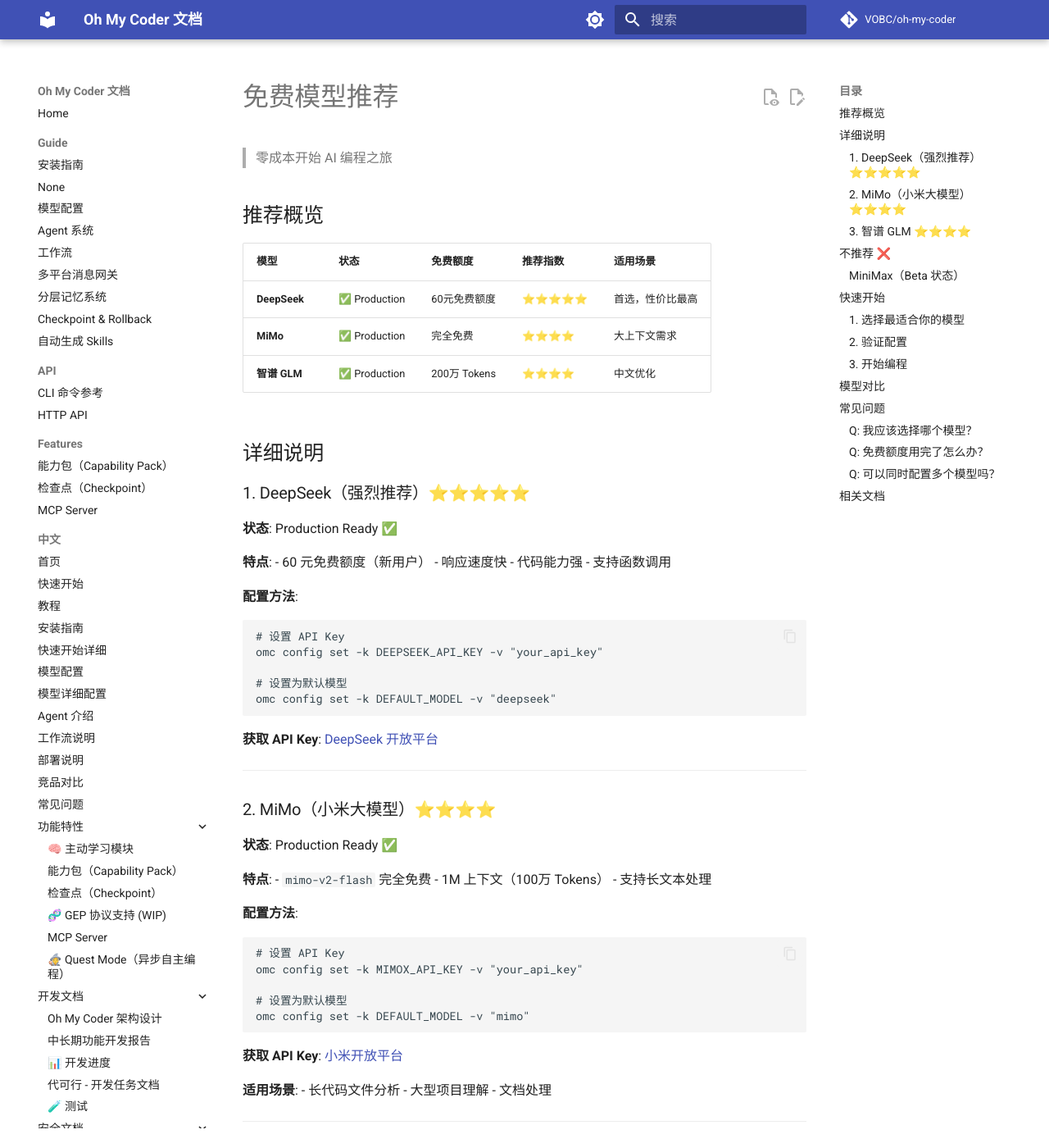
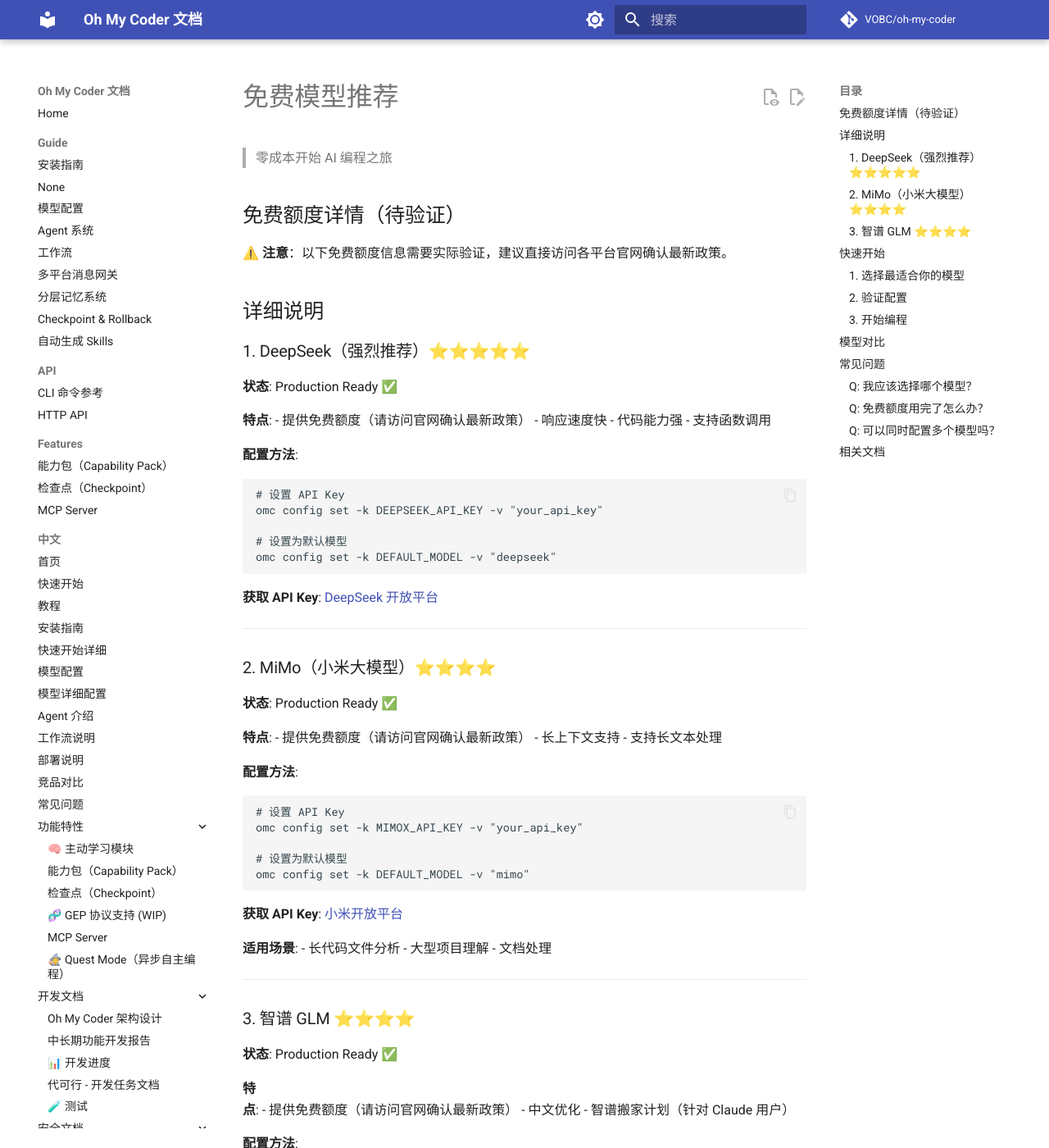
Before and after one commit to VOBC/oh-my-coder, an MkDocs documentation site: the page built from docs/guide/free-models.md, in a window 1280 px wide and 1400 px high. Shown: the whole window at 82% size. Built offline with MkDocs 1.6.1 and Material for MkDocs 9.7.7, drawn with Linux system fonts in a browser that asks for light colours; comment, search, counter and statistics services are not loaded; some of the changed text lies outside the part shown.

Commit message:
fix: 移除未经调研的免费额度数据，删除不推荐MiniMax章节
- 删除'不推荐MiniMax'章节（内部决策不应展示给用户）
- 将60元/200万Tokens/1M等未经验证的数字改为'待验证'
- 添加注意提示：免费额度信息需访问官网确认

```diff
--- a/docs/guide/free-models.md
+++ b/docs/guide/free-models.md
@@ -2,13 +2,9 @@
 
 > 零成本开始 AI 编程之旅
 
-## 推荐概览
+## 免费额度详情（待验证）
 
-| 模型 | 状态 | 免费额度 | 推荐指数 | 适用场景 |
-|------|------|----------|----------|----------|
-| **DeepSeek** | ✅ Production | 60元免费额度 | ⭐⭐⭐⭐⭐ | 首选，性价比最高 |
-| **MiMo** | ✅ Production | 完全免费 | ⭐⭐⭐⭐ | 大上下文需求 |
-| **智谱 GLM** | ✅ Production | 200万 Tokens | ⭐⭐⭐⭐ | 中文优化 |
+⚠️ **注意**：以下免费额度信息需要实际验证，建议直接访问各平台官网确认最新政策。
 
 ## 详细说明
 
@@ -17,7 +13,7 @@
 **状态**: Production Ready ✅
 
 **特点**:
-- 60 元免费额度（新用户）
+- 提供免费额度（请访问官网确认最新政策）
 - 响应速度快
 - 代码能力强
 - 支持函数调用
@@ -41,8 +37,8 @@
 **状态**: Production Ready ✅
 
 **特点**:
-- `mimo-v2-flash` 完全免费
-- 1M 上下文（100万 Tokens）
+- 提供免费额度（请访问官网确认最新政策）
+- 长上下文支持
 - 支持长文本处理
 
 **配置方法**:
@@ -69,7 +65,7 @@
 **状态**: Production Ready ✅
 
 **特点**:
-- 200 万 Tokens 免费额度
+- 提供免费额度（请访问官网确认最新政策）
 - 中文优化
 - 智谱搬家计划（针对 Claude 用户）
 
@@ -88,21 +84,7 @@
 
 **获取 API Key**: [智谱 AI 开放平台](https://open.bigmodel.cn/)
 
-**特别说明**: 智谱已推出"Claude 用户搬家计划"，新用户赠送 2000 万 Tokens。
-
----
-
-## 不推荐 ❌
-
-### MiniMax（Beta 状态）
-
-| 问题 | 说明 |
-|------|------|
-| **状态** | Beta，未正式发布 |
-| **函数调用** | 不支持 |
-| **稳定性** | 可能随时变更 |
-
-**建议**: 等待 MiniMax 正式发布后再考虑。
+**特别说明**: 智谱已推出"Claude 用户搬家计划"，新用户赠送一定额度 Tokens。
 
 ---
 
@@ -149,8 +131,8 @@
 
 | 特性 | DeepSeek | MiMo | GLM |
 |------|----------|------|-----|
-| **免费额度** | 60元 | 无限 | 200万 Tokens |
-| **上下文长度** | 64K | 1M | 128K |
+| **免费额度** | 待验证 | 待验证 | 待验证 |
+| **上下文长度** | 待验证 | 待验证 | 待验证 |
 | **中文能力** | ⭐⭐⭐⭐ | ⭐⭐⭐⭐ | ⭐⭐⭐⭐⭐ |
 | **代码能力** | ⭐⭐⭐⭐⭐ | ⭐⭐⭐⭐ | ⭐⭐⭐⭐ |
 | **响应速度** | ⭐⭐⭐⭐⭐ | ⭐⭐⭐⭐ | ⭐⭐⭐⭐ |
@@ -164,7 +146,7 @@
 
 **A**:
 - **日常开发**: DeepSeek（首选，速度快，能力强）
-- **大文件处理**: MiMo（1M 上下文）
+- **大文件处理**: MiMo（长上下文，请访问官网确认）
 - **纯中文任务**: GLM（中文优化最好）
 
 ### Q: 免费额度用完了怎么办？
```
Also changed, not shown: README.md (+6 -6 lines).
